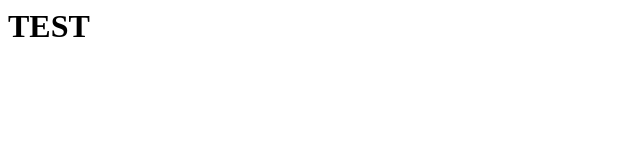
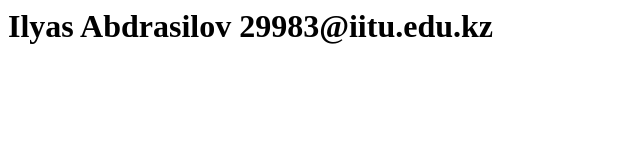
Before and after one commit to IlyasAbdrasilov/HJ_D, a plain HTML site: page index.html in a window 1280 px wide. Shown: the whole page, without its empty margins (0-640 px from the left). Drawn offline with Linux system fonts and the light colour scheme.

Commit message:
Update index.html

```diff
--- a/index.html
+++ b/index.html
@@ -1 +1 @@
-<h1>TEST</h1>
+<h1>Ilyas Abdrasilov 29983@iitu.edu.kz</h1>
```
